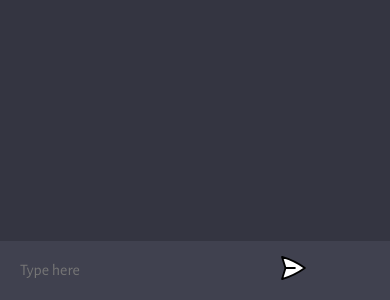
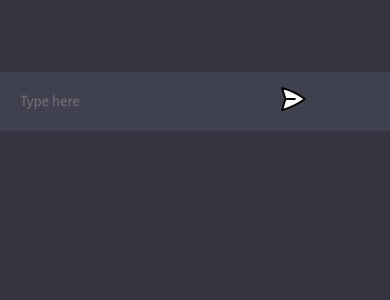
Before and after one commit to creativeisaiah/ai-helper, a website built with Vite: page client/index.html in a window 390 px wide. Shown: the part 544-844 px from the top of the page. Built offline with nearby package versions, Linux system fonts and the light colour scheme.

Commit message:
new style for phones

```diff
--- a/client/style.css
+++ b/client/style.css
@@ -163,7 +163,7 @@ form img {
 /* The following media query targets screens that are less than 600px wide, which covers most handheld devices */
 @media only screen and (max-width: 600px) {
   #app {
-    height: 100vh; /* This should be set to the height of the viewport */
+    height: 80vh; /* This should be set to the height of the viewport */
   }
 
   #chat_container {
```
